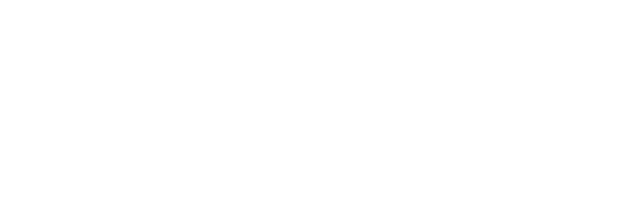
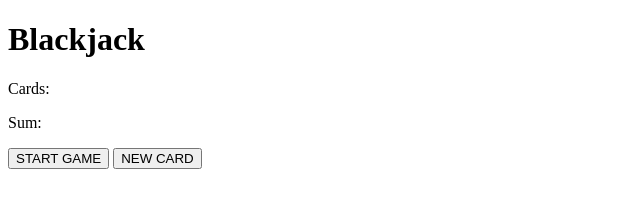
Before and after one commit to h4sitha/Blackjack-game-scrimba, a plain HTML site: page index.html in a window 1280 px wide. Shown: the whole page, without its empty margins (0-640 px from the left). Drawn offline with Linux system fonts and the light colour scheme.

Commit message:
Add all the html elements

```diff
--- a/index.html
+++ b/index.html
@@ -9,6 +9,19 @@
 </head>
 <body>
 
+    <h1>Blackjack</h1>
+
+    <p id="game-status"></p>
+
+    <p id="cards-recieved">Cards:</p>
+
+    <p id="cards-sum">Sum:</p>
+
+    <button>START GAME</button>
+
+    <button>NEW CARD</button>
+
+
 
     <script src="script.js"></script>
 
```
